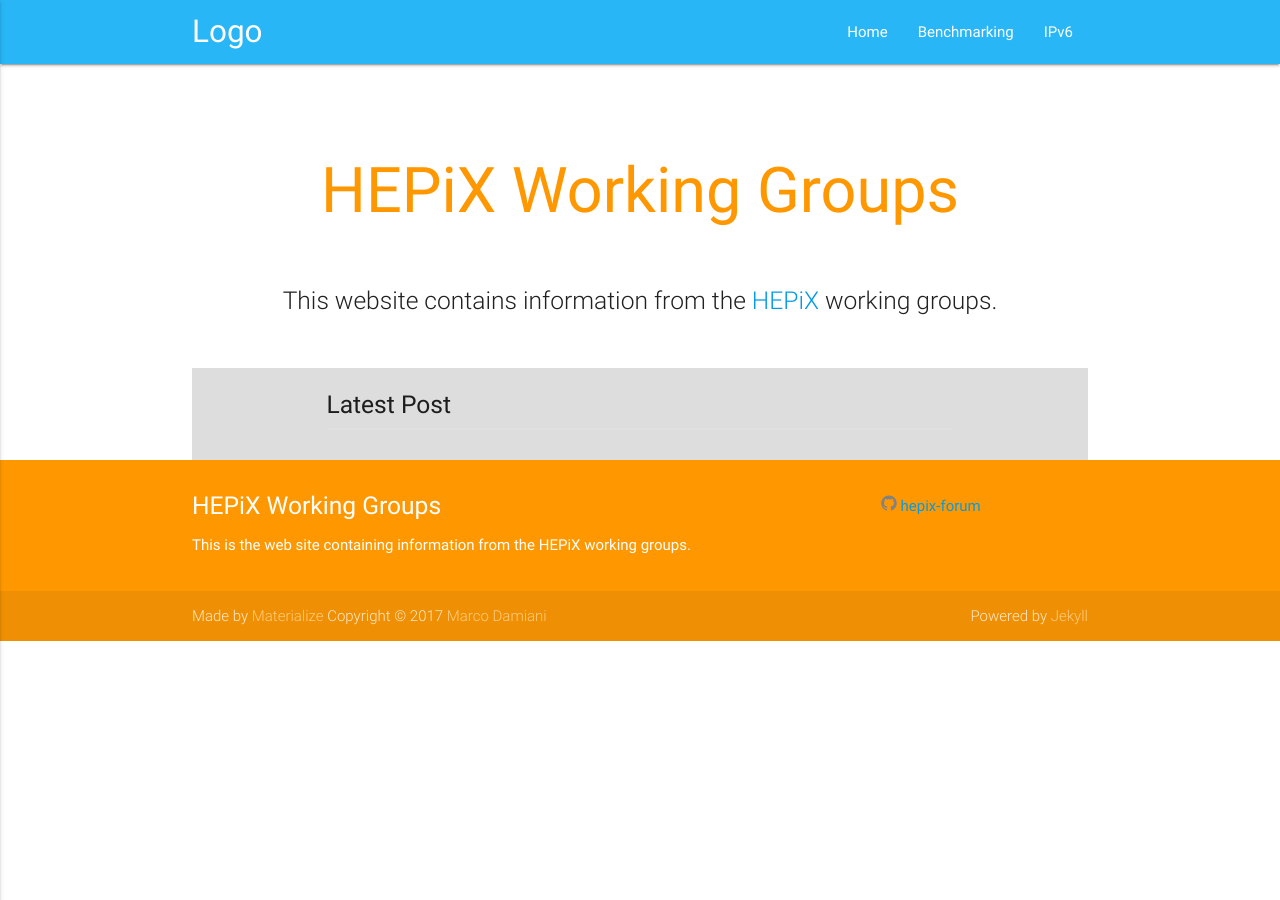
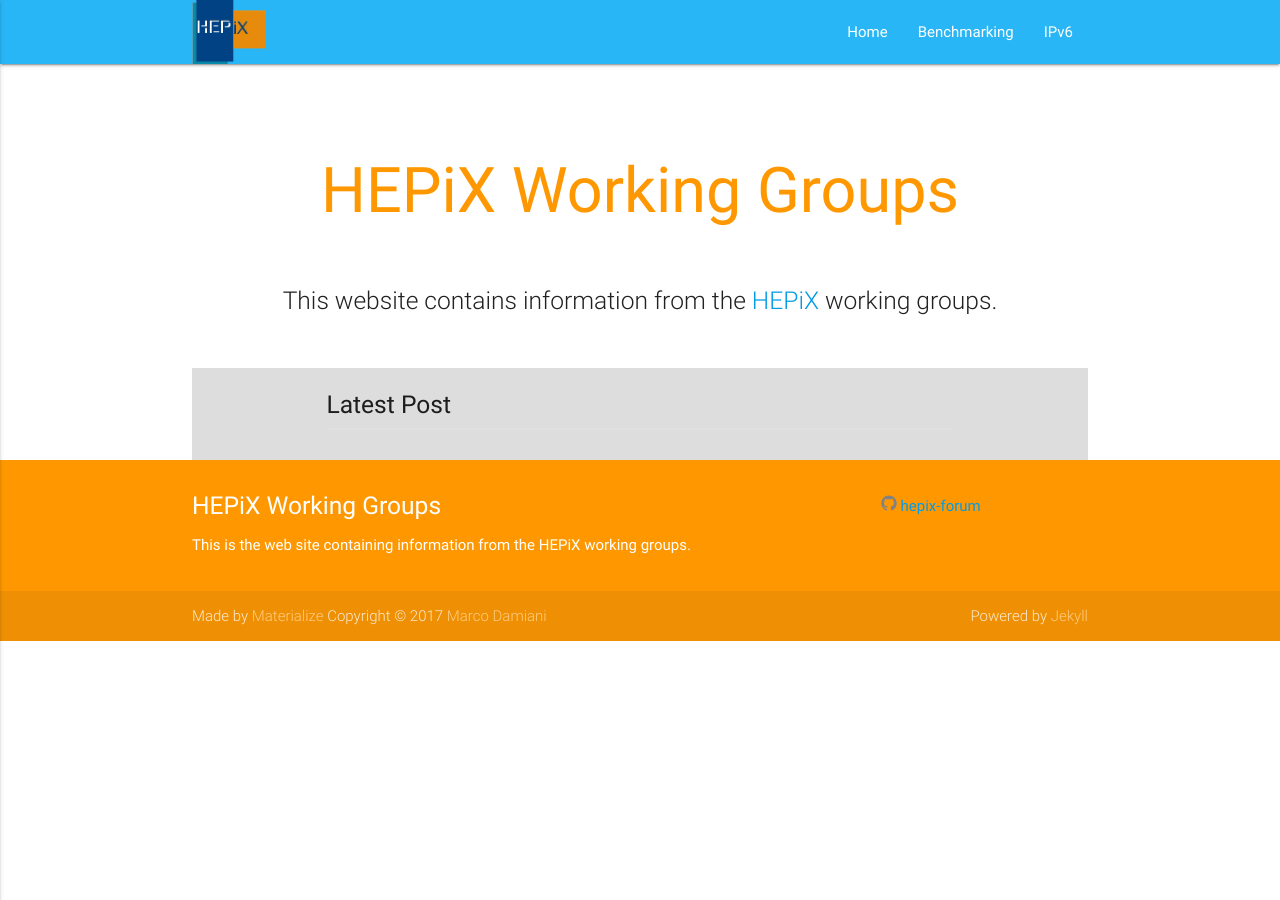
Before and after one commit to HEPiX-Forum/hepix-forum.github.io, a Jekyll site: the page built from index.md, in a window 1280 px wide. Built offline with Jekyll 4.4.1, drawn with Linux system fonts in a browser that asks for light colours.

Commit message:
Add HEPiX logo

```diff
--- a/_includes/head.html
+++ b/_includes/head.html
@@ -12,6 +12,8 @@
     <link rel="canonical" href="{{ page.url | replace:'index.html','' | absolute_url }}" />
     <link rel="alternate" type="application/rss+xml" title="{{ site.title | escape }}" href="{{ "/feed.xml" | relative_url }}" />
 
+    <link rel="icon" type="image/x-icon" href="{{ "/images/hepix-logo.png" | prepend: site.baseurl }}">
+
     {% if jekyll.environment == 'production' and site.google_analytics %}
     {% include google-analytics.html %}
     {% endif %}
--- a/_includes/header.html
+++ b/_includes/header.html
@@ -1,5 +1,5 @@
 <nav class="light-blue lighten-1" role="navigation">
-    <div class="nav-wrapper container"><a id="logo-container" class="brand-logo" href="{{ "/" | relative_url }}">Logo</a>
+    <div class="nav-wrapper container"><img class="logo-image" src="/images/hepix-logo.png" alt="HEPiX Logo">
     {% assign default_paths = site.pages | map: "path" %}
     {% assign page_paths = site.header_pages | default: default_paths %}
 
--- a/_sass/materialize/components/_navbar.scss
+++ b/_sass/materialize/components/_navbar.scss
@@ -57,6 +57,11 @@ nav {
 
 
   // Logo
+  .logo-image {
+    height: $navbar-height;
+    width: auto;
+  }
+
   .brand-logo {
     position: absolute;
     color: $navbar-font-color;
```
Also changed, not shown: images/hepix-logo.png (added).
